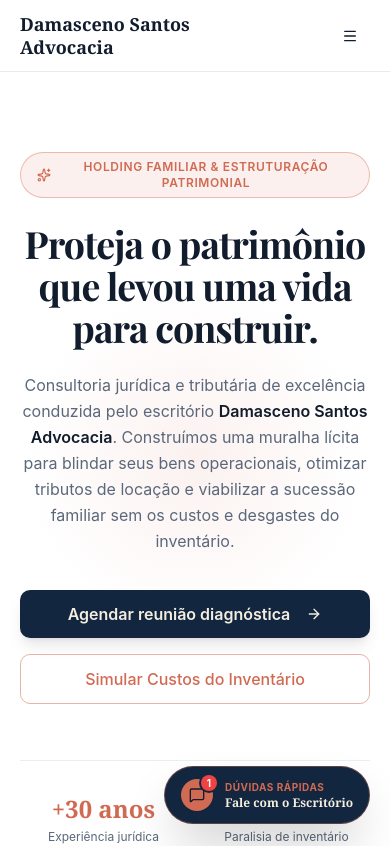
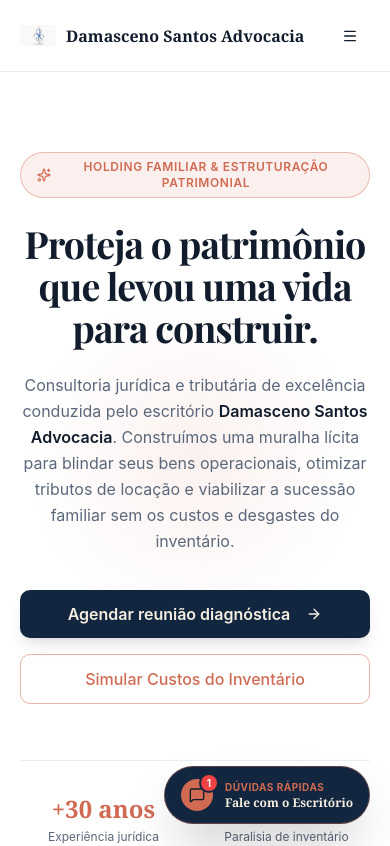
Before and after one commit to edidamasantos/landing-prote--o-patrimonial-m1a7ofwhs, a React (Vite) app: page / in a window 390 px wide. Shown: the top 846 px of the page. Built offline with nearby package versions, Linux system fonts and the light colour scheme.

Commit message:
feat(header): adicionar logo ao lado do nome no header e drawer mobile

```diff
--- a/src/components/Layout.tsx
+++ b/src/components/Layout.tsx
@@ -108,11 +108,11 @@
         className={`fixed inset-x-0 top-0 z-50 h-[72px] border-b bg-background/95 backdrop-blur-sm transition-shadow duration-200 ${elevated ? 'border-border shadow-md' : 'border-border/70 shadow-none'}`}
       >
         <div className="mx-auto flex h-full max-w-7xl items-center justify-between px-5 sm:px-6 lg:px-8">
-          <a
-            href="/"
-            className="focus-ring max-w-[220px] font-serif text-lg font-semibold leading-tight sm:max-w-none sm:text-xl"
-          >
-            Damasceno Santos Advocacia
+          <a href="/" className="focus-ring flex items-center gap-2.5 sm:gap-3">
+            <img src={logo} alt="" className="h-9 w-9 shrink-0 object-contain sm:h-10 sm:w-10" />
+            <span className="font-serif text-base font-semibold leading-tight sm:text-xl">
+              Damasceno Santos Advocacia
+            </span>
           </a>
           <div className="hidden items-center gap-5 md:flex">
             <nav aria-label="Navegação principal" className="flex items-center gap-5">
@@ -148,7 +148,10 @@
                 className="flex w-[86vw] max-w-sm flex-col bg-background px-6"
               >
                 <SheetHeader className="text-left">
-                  <SheetTitle className="font-serif text-xl">Damasceno Santos Advocacia</SheetTitle>
+                  <SheetTitle className="flex items-center gap-2.5 font-serif text-xl">
+                    <img src={logo} alt="" className="h-8 w-8 shrink-0 object-contain" />
+                    <span>Damasceno Santos Advocacia</span>
+                  </SheetTitle>
                 </SheetHeader>
                 <nav aria-label="Navegação móvel" className="mt-8 flex flex-col">
                   {navItems.map((item) => (
```
Also changed, not shown: .skip.config.json.
